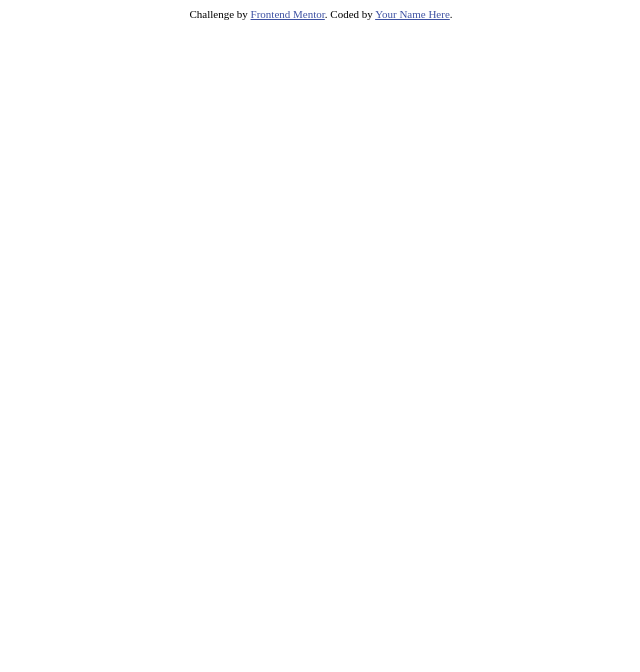
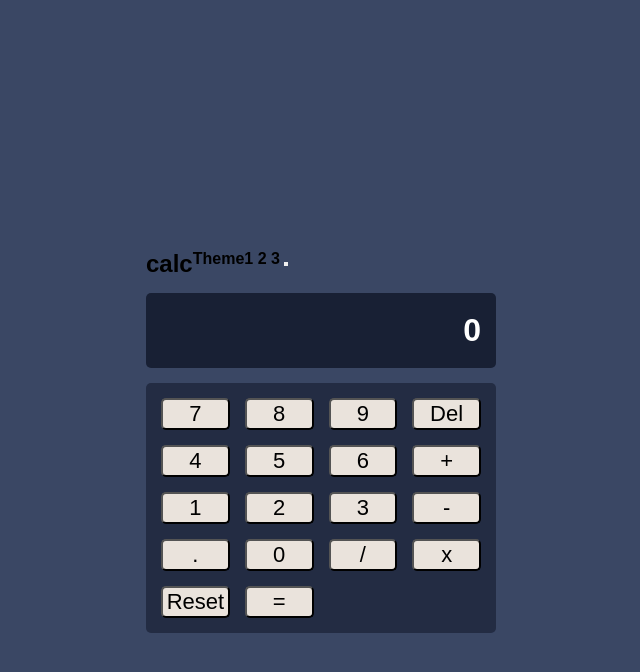
Before and after one commit to ElenaMnt/FrontendMentor-Challenges, a plain HTML site: page CalculatorApp/index.html in a window 1280 px wide. Shown: the whole page, without its empty margins (319-959 px from the left). Drawn offline with Linux system fonts and the light colour scheme; a web font is replaced by a local one.

Commit message:
To be updated

```diff
--- a/CalculatorApp/index.html
+++ b/CalculatorApp/index.html
@@ -5,22 +5,45 @@
   <meta name="viewport" content="width=device-width, initial-scale=1.0"> <!-- displays site properly based on user's device -->
 
   <link rel="icon" type="image/png" sizes="32x32" href="./images/favicon-32x32.png">
-
+  <link rel="stylesheet" href="styles/styles.css">
   <title>Frontend Mentor | Calculator app</title>
-
-  <!-- Feel free to remove these styles or customise in your own stylesheet 👍 -->
-  <style>
-    .attribution { font-size: 11px; text-align: center; }
-    .attribution a { color: hsl(228, 45%, 44%); }
-  </style>
 </head>
 <body>
 
+  <main>
+    <nav>
+      <h1>calc</h1>
+      <p>Theme</p>
+      <div>
+        <span>1 2 3</span>
+        <button></button>
+      </div>
+    </nav>
+    <section>
+      <div class="screen"> <span>0</span></div>
+      <div class="action-buttons">
+        <button>7</button>
+        <button>8</button>
+        <button>9</button>
+        <button class="delete">Del</button>
+        <button>4</button>
+        <button>5</button>
+        <button>6</button>
+        <button>+</button>
+        <button>1</button>
+        <button>2</button>
+        <button>3</button>
+        <button>-</button>
+        <button>.</button>
+        <button>0</button>
+        <button>/</button>
+        <button>x</button>
+        <button class="reset">Reset</button>
+        <button class="result">=</button>
+      </div>
+    </section>
+  </main>
 
-
-  <div class="attribution">
-    Challenge by <a href="https://www.frontendmentor.io?ref=challenge" target="_blank">Frontend Mentor</a>.
-    Coded by <a href="#">Your Name Here</a>.
-  </div>
+<script src="index.js"></script>
 </body>
 </html>
--- /dev/null
+++ b/CalculatorApp/styles/_reset.scss
@@ -0,0 +1,14 @@
+*{
+    padding: 0;
+    margin: 0;
+    box-sizing: border-box;
+}
+
+body{
+    font-weight: 700;
+}
+
+a{
+    text-align: center;
+    text-decoration: none;
+}
--- /dev/null
+++ b/CalculatorApp/styles/_variables.scss
@@ -0,0 +1,64 @@
+//** Theme 1 **//
+
+// Backgrounds
+$main-dark-blue: hsl(222, 26%, 31%);
+$toggle-dark-blue: hsl(223, 31%, 20%);
+$screen-dark-blue: hsl(224, 36%, 15%);
+
+// Keys
+$key-background-dark-blue: hsl(225, 21%, 49%);
+$key-shadow-dark-blue: hsl(224, 28%, 35%);
+
+$key-background-toggle-red: hsl(6, 63%, 50%);
+$key-shadow-dark-blue: hsl(6, 70%, 34%);
+
+$key-background-light-orange : hsl(30, 25%, 89%);
+$key-shadow-grayish-orange: hsl(28, 16%, 65%);
+
+// Text
+$text-very-dark-blue: hsl(221, 14%, 31%);
+$white-color: hsl(0, 0, 100%);
+
+//** Theme 2 **//
+
+// Backgrounds
+$main-light-gray: hsl(0, 0%, 90%);
+$toggle-grayish-red: hsl(0, 5%, 81%);
+$screen-light-gray: hsl(0, 0%, 93%);
+
+// Keys
+$key-background-dark-cyan : hsl(185, 42%, 37%);
+$key-shadow-dark-cyan: hsl(185, 58%, 25%);
+
+$key-background-toggle-orange : hsl(25, 98%, 40%);
+$key-shadow-dark-orange : hsl(25, 99%, 27%);
+
+$key-background-light-yellow : hsl(45, 7%, 89%);
+$key-shadow-grayish-orange: hsl(35, 11%, 61%);
+
+// Text
+$text-dark-grayish-yellow: hsl(60, 10%, 19%);
+$white-color: hsl(0, 0, 100%);
+
+
+//** Theme 3 **//
+
+// Backgrounds
+$main-dark-violet : hsl(268, 75%, 9%);
+$toggle-dark-violet : hsl(268, 71%, 12%);
+
+// Keys
+$key-background-dark-violet : hsl(281, 89%, 26%);
+$key-shadow-dark-magenta : hsl(285, 91%, 52%);
+
+$key-background-toggle-cyan : hsl(176, 100%, 44%);
+$key-shadow-soft-cyan : hsl(177, 92%, 70%);
+
+$key-background-dark-violet : hsl(268, 47%, 21%);
+$key-shadow-dark-magenta: hsl(290, 70%, 36%);
+
+
+// Text
+$text-light-yellow: hsl(52, 100%, 62%);
+$text-dark-blue: hsl(198, 20%, 13%);
+$white-color: hsl(0, 0, 100%);
--- /dev/null
+++ b/CalculatorApp/styles/styles.scss
@@ -0,0 +1,59 @@
+@import 'reset';
+@import 'variables';
+@import url(https://fonts.google.com/specimen/Spartan);
+
+body{
+    font-family: 'Spartan', sans-serif;
+    background: $main-dark-blue;
+    overflow: hidden;
+}
+
+main{
+    width: 350px;
+    margin: 250px auto;
+    display: block;
+
+
+    nav{
+        display: flex;
+    }
+
+    section{
+        display: block;
+
+        div.screen {
+            height: 75px;
+            border-radius: 5px;
+            font-size: 32px;
+            background-color: hsl(224, 36%, 15%);
+            color: $white-color;
+            margin: 15px 0;
+
+            span{
+                height: 100%;
+                display: flex;
+                justify-content: flex-end;
+                align-items: center;
+                margin: 0 15px 0 0;
+            }
+        }
+
+        .action-buttons{
+            height: 250px;
+            background-color: hsl(223, 31%, 20%);
+            border-radius: 5px;
+            padding: 15px;
+            display: grid;
+            grid-gap: 15px;
+            grid-template-rows: repeat(5, 1fr);
+            grid-template-columns: repeat(4, 1fr);
+
+            button{
+                border-radius: 5px;
+                background-color: $key-background-light-orange;
+                font-size: 22px;
+            }
+        }
+
+    }
+}
```
Also changed, not shown: CalculatorApp/index.js (added), CalculatorApp/styles/styles.css (added), 1 other file.
